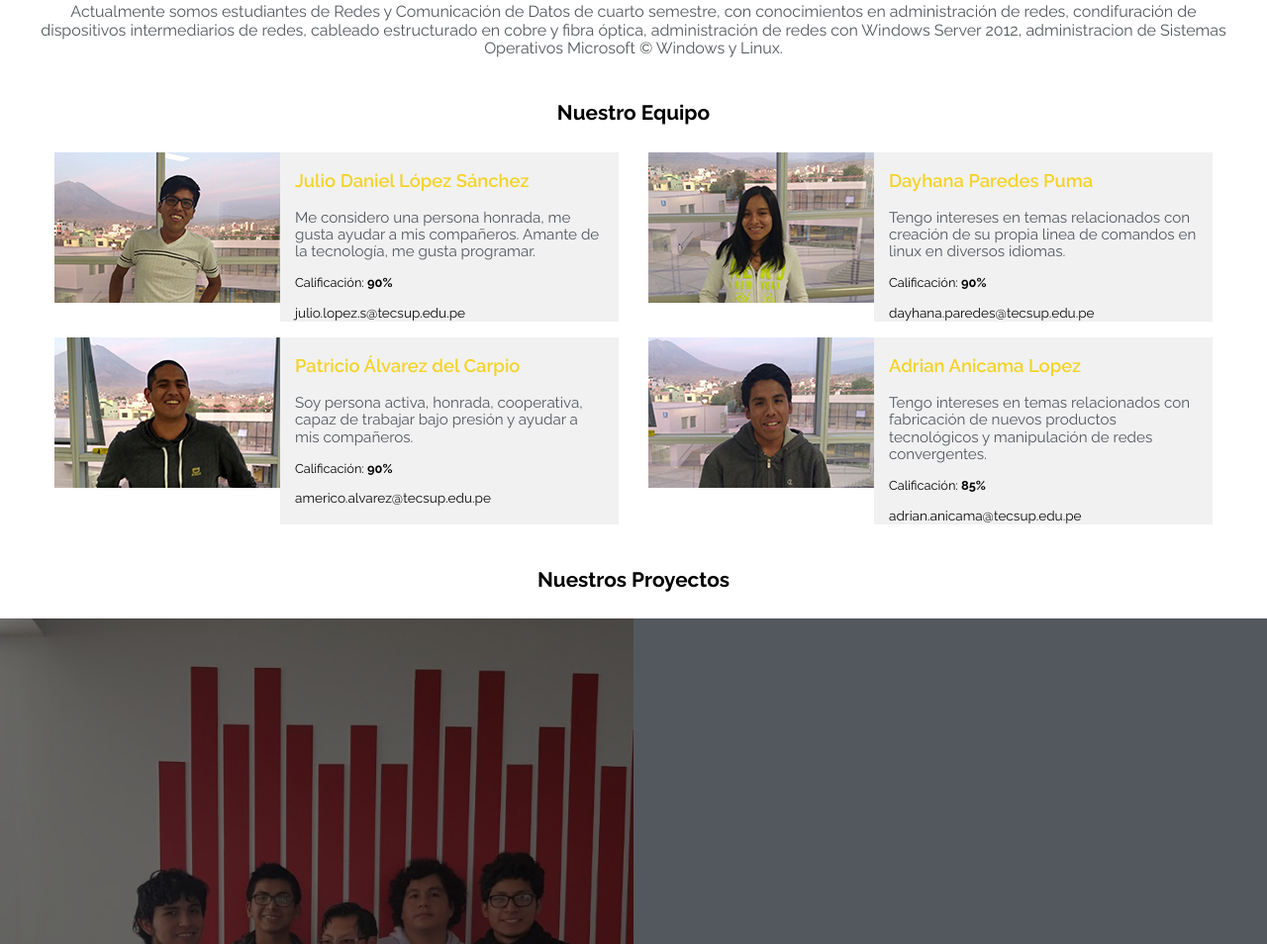
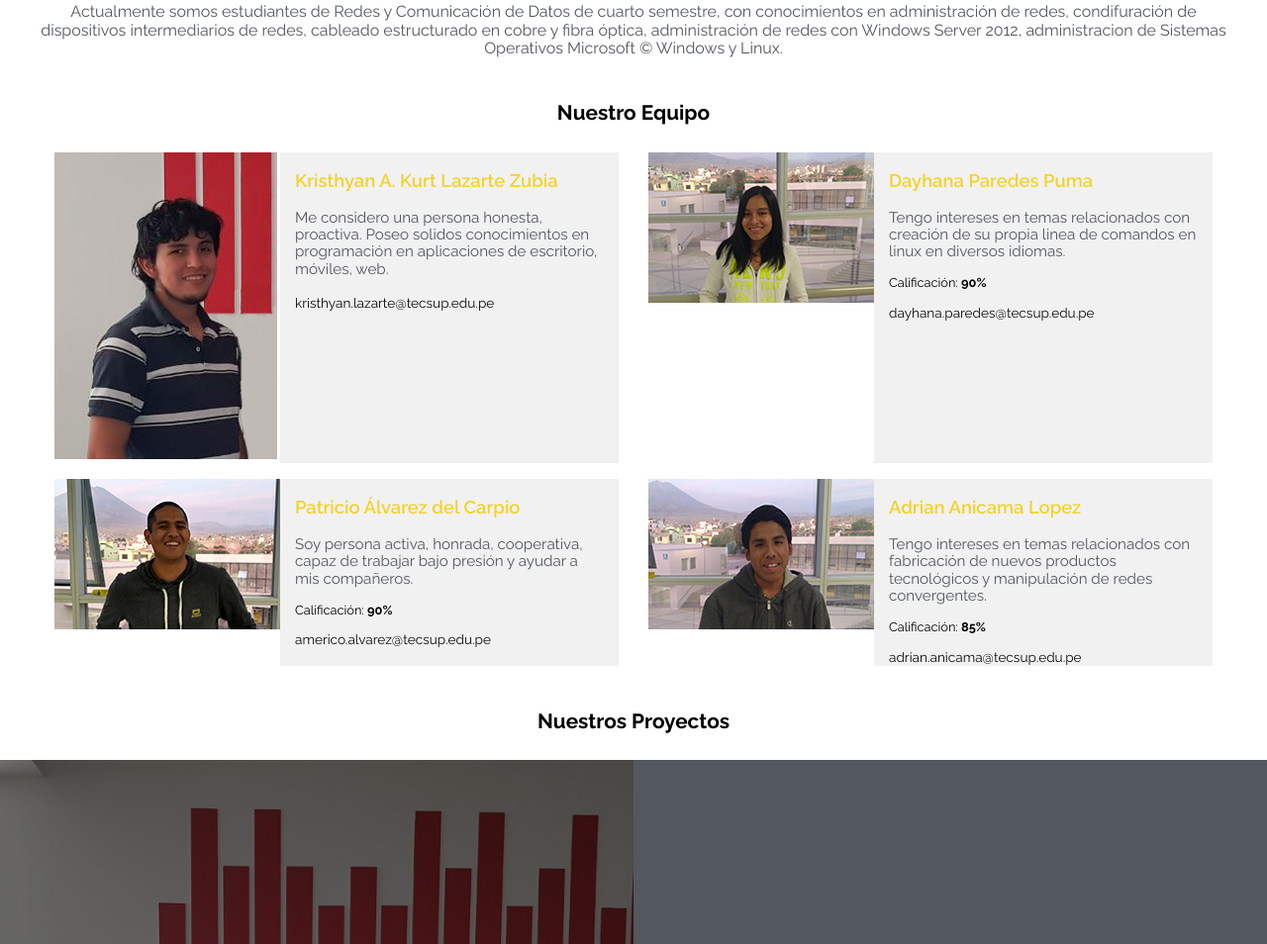
Before and after one commit to kristhyanlz/WebCMC, a plain HTML site: page index.html in a window 1280 px wide. Shown: the part 964-1918 px from the top of the page at 99% size. Drawn offline with Linux system fonts and the light colour scheme; some icons are missing.

Commit message:
Kurt index descripcion

```diff
--- a/index.html
+++ b/index.html
@@ -83,13 +83,12 @@
             </div>
             <div class="team__item">
                 <div class="team__item__img">
-                    <img src="img/daniel.jpg" alt="">
+                    <img src="img/kurt.png" alt="" height="100px">
                 </div>
                 <div class="team__item__description">
-                    <p class="team__item__description__name">Julio Daniel López Sánchez</p>
-                    <p class="team__item__description__info">Me considero una persona honrada, me gusta ayudar a mis compañeros. Amante de la tecnología, me gusta programar.</p>
-                    <p class="team__item__description__cal">Calificación: <strong>90%</strong></p>
-                    <a href="mailto:julio.lopez.s@tecsup.edu.pe" class="team__item__description__mail">julio.lopez.s@tecsup.edu.pe</a>
+                    <p class="team__item__description__name">Kristhyan A. Kurt Lazarte Zubia</p>
+                    <p class="team__item__description__info">Me considero una persona honesta, proactiva. Poseo solidos conocimientos en programación en aplicaciones de escritorio, móviles, web.</p>
+                    <a href="mailto:kristhyan.lazarte@tecsup.edu.pe" class="team__item__description__mail">kristhyan.lazarte@tecsup.edu.pe</a>
                 </div>
             </div>
             <div class="team__item">
```
Also changed, not shown: img/Kurt.png (added).
